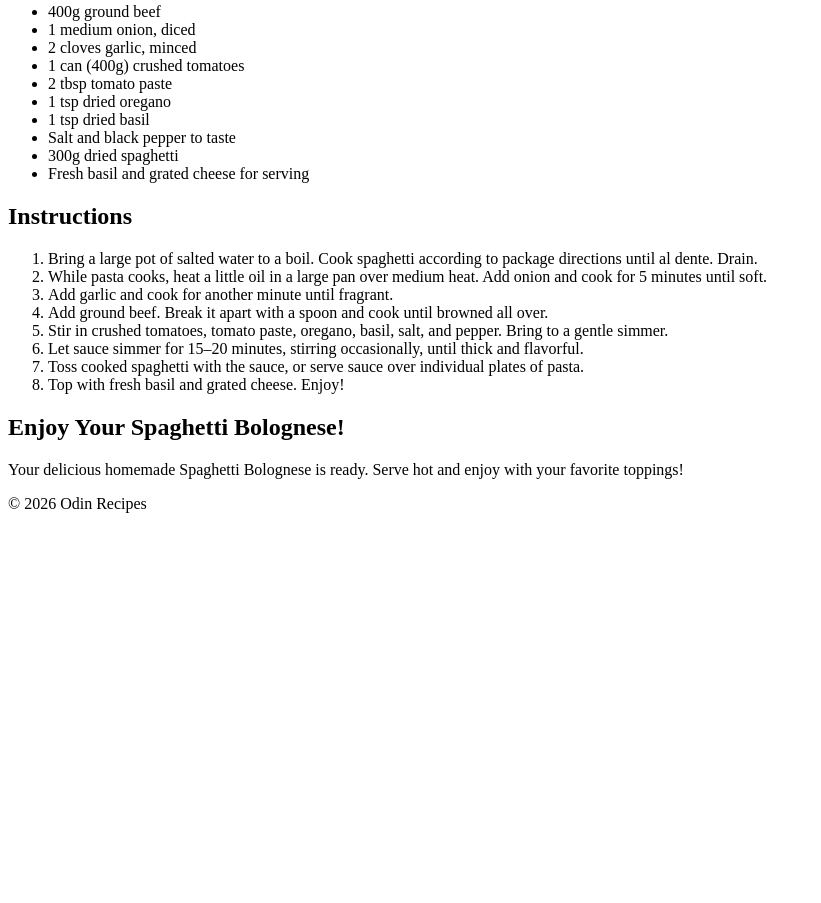
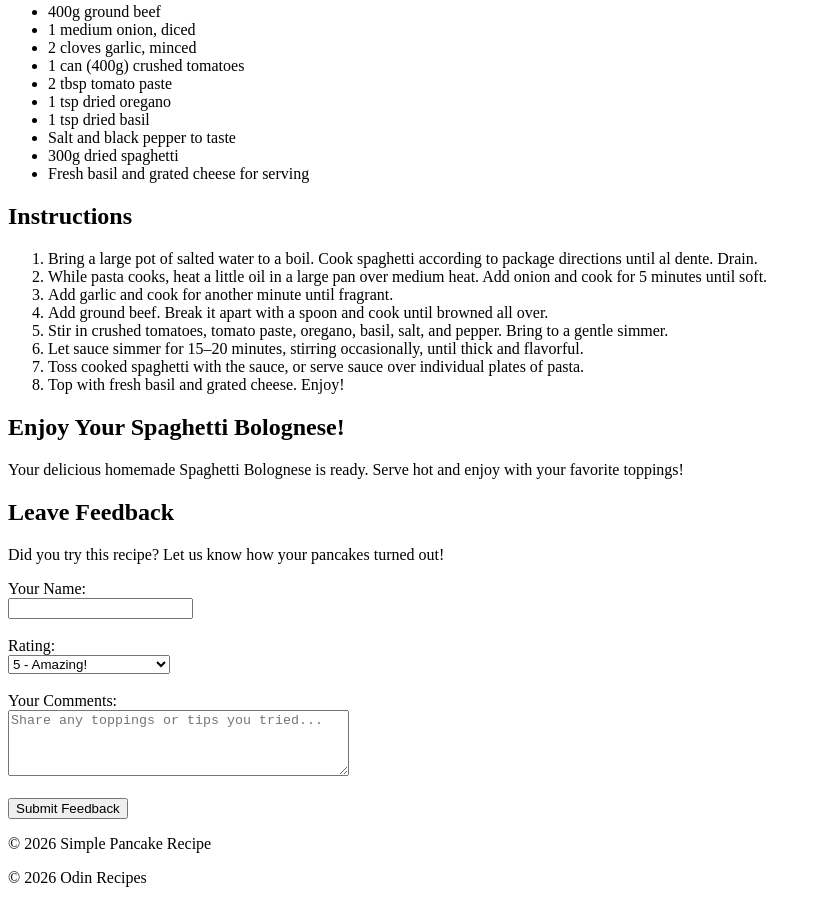
Before and after one commit to Raizel2008/Crish-Japay, a plain HTML site: page recipes/spaghetti.html in a window 1280 px wide. Shown: the part 841-1744 px from the top of the page, without its empty margins (0-821 px from the left). Before the commit the page ends 1370 px from the top, so only its background shows below. Drawn offline with Linux system fonts and the light colour scheme.

Commit message:
Add files via upload

```diff
--- a/recipes/spaghetti.html
+++ b/recipes/spaghetti.html
@@ -31,7 +31,7 @@
             <img
                 src="../images/Spaghetti.jpg"
                 alt="Plate of hot spaghetti bolognese with basil garnish"
-                width="250">
+                width="250"
             >
         </section>
 <section>
@@ -134,7 +134,43 @@
                 favorite toppings!
             </p>
         </section>
+<section>
+            <h2>Leave Feedback</h2>
+            <p>Did you try this recipe? Let us know how your pancakes turned out!</p>
 
+            <form action="#" method="POST">
+                <div>
+                    <label for="name">Your Name:</label><br>
+                    <input type="text" id="name" name="name" required>
+                </div>
+                <br>
+
+                <div>
+                    <label for="rating">Rating:</label><br>
+                    <select id="rating" name="rating">
+                        <option value="5">5 - Amazing!</option>
+                        <option value="4">4 - Very Good</option>
+                        <option value="3">3 - Good</option>
+                        <option value="2">2 - Fair</option>
+                        <option value="1">1 - Needs Improvement</option>
+                    </select>
+                </div>
+                <br>
+
+                <div>
+                    <label for="comments">Your Comments:</label><br>
+                    <textarea id="comments" name="comments" rows="4" cols="40" placeholder="Share any toppings or tips you tried..." required></textarea>
+                </div>
+                <br>
+
+                <button type="submit">Submit Feedback</button>
+            </form>
+        </section>
+    </main>
+
+    <footer>
+        <p>&copy; 2026 Simple Pancake Recipe</p>
+    </footer>
     </main>
 
     <footer>
```
Also changed, not shown: recipes/pancake.html (+37 -0 lines), recipes/salad.html (+37 -0 lines).
